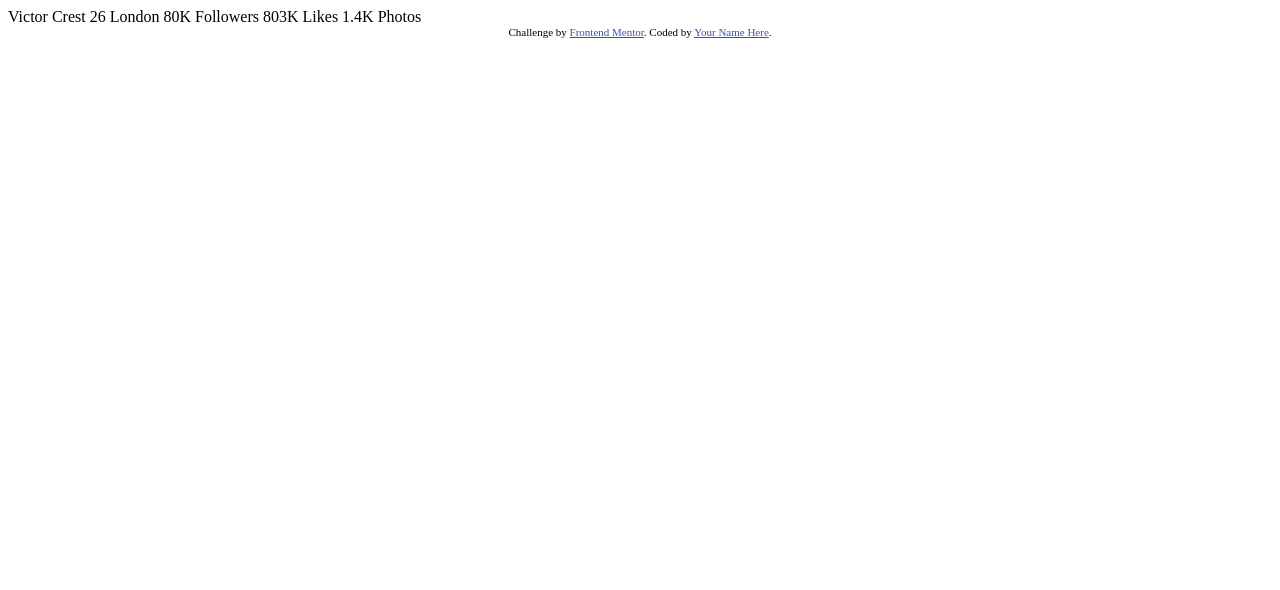
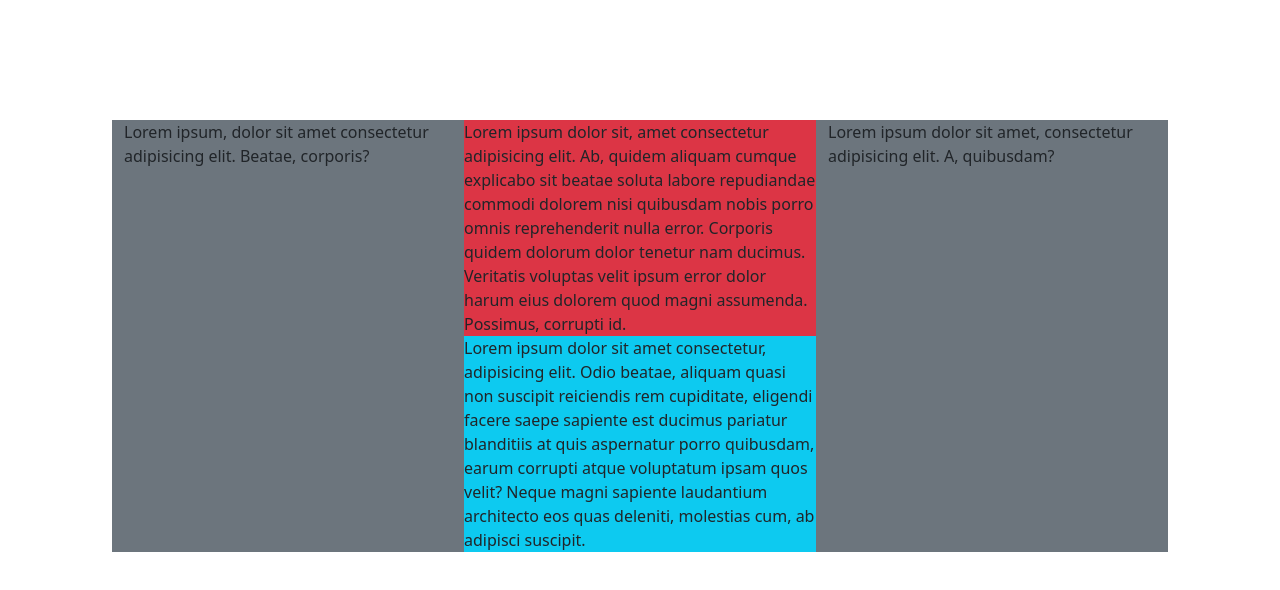
Before and after one commit to Omarkhadaffi/guddd, a plain HTML site: page index.html in a window 1280 px wide. Drawn offline with nearby package versions, Linux system fonts and the light colour scheme.

Commit message:
edited grid system

```diff
--- a/index.html
+++ b/index.html
@@ -1,21 +1,83 @@
 <!DOCTYPE html>
 <html lang="en">
+
 <head>
     <meta charset="UTF-8">
-  <meta name="viewport" content="width=device-width, initial-scale=1.0"> <!-- displays site properly based on user's device -->
+    <meta name="viewport" content="width=device-width, initial-scale=1.0">
+    <!-- displays site properly based on user's device -->
 
     <link rel="icon" type="image/png" sizes="32x32" href="./images/favicon-32x32.png">
+    <!-- Bootstrap CSS -->
+    <link href="https://cdn.jsdelivr.net/npm/bootstrap@5.1.0/dist/css/bootstrap.min.css" rel="stylesheet"
+        integrity="sha384-KyZXEAg3QhqLMpG8r+8fhAXLRk2vvoC2f3B09zVXn8CA5QIVfZOJ3BCsw2P0p/We" crossorigin="anonymous">
 
     <title>Frontend Mentor | Profile card component</title>
 
     <!-- Feel free to remove these styles or customise in your own stylesheet 👍 -->
     <style>
-    .attribution { font-size: 11px; text-align: center; }
-    .attribution a { color: hsl(228, 45%, 44%); }
+        .attribution {
+            font-size: 11px;
+            text-align: center;
+        }
+
+        .attribution a {
+            color: hsl(228, 45%, 44%);
+        }
+
+        .mg {
+            margin: 120px 100px;
+        }
+
+        body {
+            /* background-image: url('https://img.freepik.com/free-vector/black-carbon-fiber-pattern-texture_1017-21348.jpg?size=626&ext=jpg'); */
+            background-size: 100%;
+        }
     </style>
 </head>
+
 <body>
-  Victor Crest
+
+    <div class="container-fluid">
+        <div class="row">
+
+        </div>
+        <div class="row mg">
+            <div class="col-lg-4 col-sm-4 bg-secondary">
+                Lorem ipsum, dolor sit amet consectetur adipisicing elit. Beatae, corporis?
+            </div>
+            <div class="col-lg-4 col-sm-4 bg-info">
+                <div class="row bg-danger">
+                    Lorem ipsum dolor sit, amet consectetur adipisicing elit. Ab, quidem aliquam cumque explicabo sit
+                    beatae soluta labore repudiandae commodi dolorem nisi quibusdam nobis porro omnis reprehenderit
+                    nulla error. Corporis quidem dolorum dolor tenetur nam ducimus. Veritatis voluptas velit ipsum error
+                    dolor harum eius dolorem quod magni assumenda. Possimus, corrupti id.
+                </div>
+                <div class="row bg-info">
+                    Lorem ipsum dolor sit amet consectetur, adipisicing elit. Odio beatae, aliquam quasi non suscipit
+                    reiciendis rem cupiditate, eligendi facere saepe sapiente est ducimus pariatur blanditiis at quis
+                    aspernatur porro quibusdam, earum corrupti atque voluptatum ipsam quos velit? Neque magni sapiente
+                    laudantium architecto eos quas deleniti, molestias cum, ab adipisci suscipit.
+                </div>
+            </div>
+            <div class="col-lg-4 col-sm-4 bg-secondary">
+                Lorem ipsum dolor sit amet, consectetur adipisicing elit. A, quibusdam?
+            </div>
+        </div>
+
+
+
+    </div>
+
+
+
+
+
+
+
+
+
+
+    <!-- Victor Crest
     26
     London
 
@@ -26,10 +88,11 @@
     Likes
 
     1.4K
-  Photos
-  <div class="attribution">
+    Photos -->
+    <!-- <div class="attribution">
         Challenge by <a href="https://www.frontendmentor.io?ref=challenge" target="_blank">Frontend Mentor</a>.
-    Coded by <a href="#">Your Name Here</a>.
-  </div>
+        Coded by <a href="#">Omar Khadaffi</a>.
+    </div> -->
 </body>
+
 </html>
```
Lines whose indentation alone changed are shown as unchanged.
